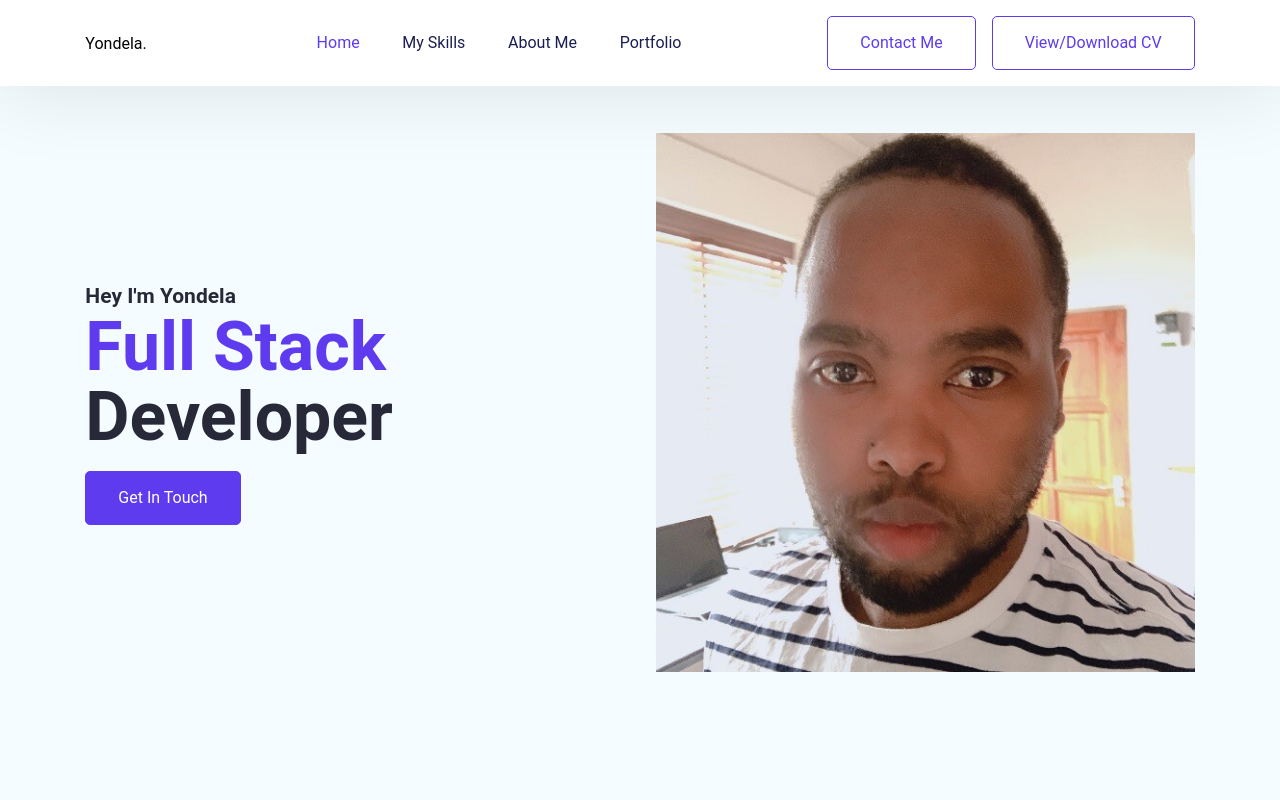
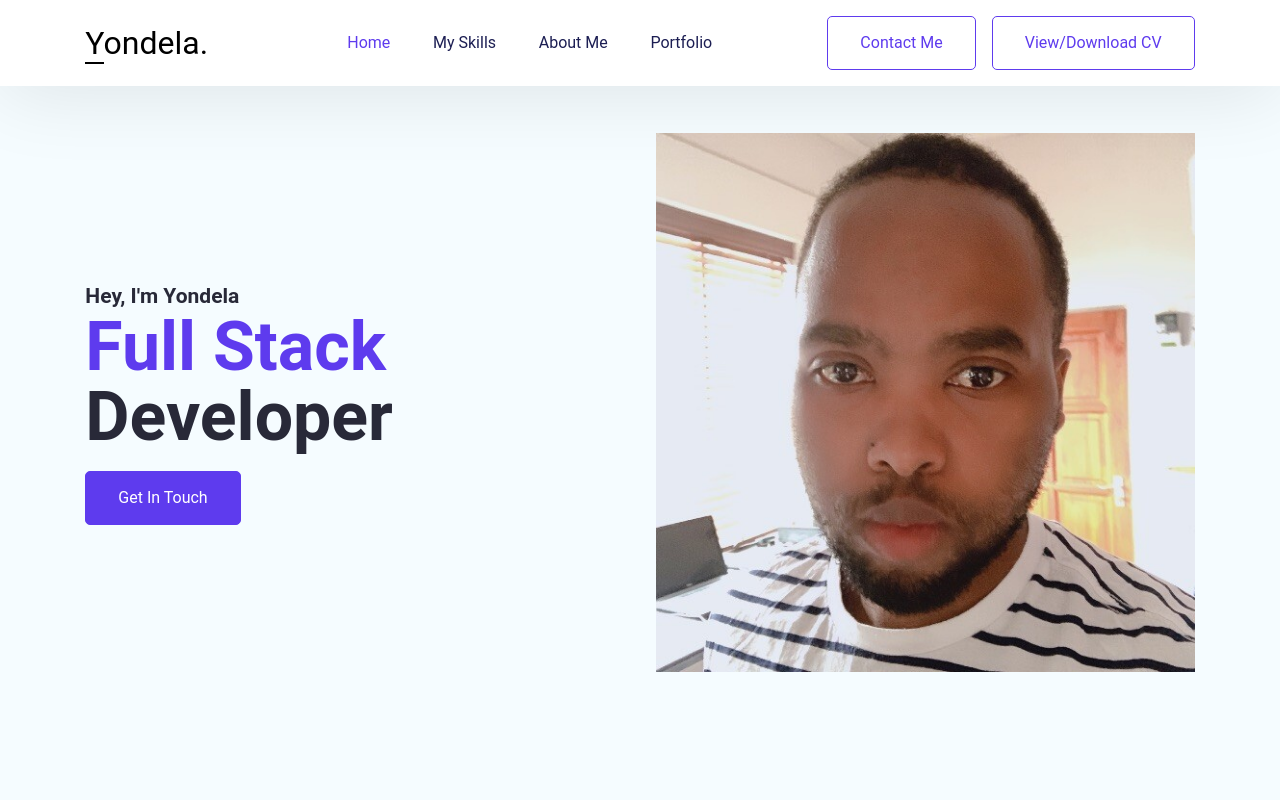
Before and after one commit to Sasayi08/yondela-portfolio, a React (Create React App) app: page / in a window 1280 px wide. Shown: the top 800 px of the page. Built offline with nearby package versions, Linux system fonts and the light colour scheme.

Commit message:
fixing images

```diff
--- a/src/App.css
+++ b/src/App.css
@@ -25,6 +25,15 @@ p {
   --black: #000000;
   --white: #ffffff;
 }
+
+.nameLogo {
+  font-size: 2rem;
+}
+
+.nameLogo span {
+  border-bottom:#000000 solid 2px;
+}
+
 .btn {
   font-family: "Roboto";
   display: inline-block;
--- a/src/data/index.json
+++ b/src/data/index.json
@@ -28,7 +28,7 @@
     "portfolio": [
       {
         "id": "1",
-        "src": "./img/Exalt15.png",
+        "src": "./img/Exalt15.PNG",
         "title": "Exalt15",
         "description": "This web app allows a person to request a maid. its a personal project and even though there are application like it, the idea is very original",
         "link": "View In Github",
@@ -36,7 +36,7 @@
       },
       {
         "id": "2",
-        "src": "./img/food-app.png",
+        "src": "./img/food-app.PNG",
         "title": "Calory intake calculator",
         "description": "This is an application I built pairing with a friend, using Kotlin in Android Studio, it fetches an API on foodninja.com to display total amount of calories you have consumed it is also original",
         "link": "View In Github",
@@ -44,7 +44,7 @@
       },
       {
         "id": "3",
-        "src": "./img/chatApp.png",
+        "src": "./img/chatApp.PNG",
         "title": "WeShare",
         "description": "This is a web application that I built with my group as an exercise, it's one of the prjects I'm proud of. We used Java and Javalin to fetch the API",
         "link": "View In Github",
--- a/src/pages/Home/AboutMe.jsx
+++ b/src/pages/Home/AboutMe.jsx
@@ -2,7 +2,7 @@ export default function AboutMe() {
     return (
       <section id="AboutMe" className="about--section">
         <div className="about--section--img">
-          <img src="./img/hackathon.png" alt="About Me" />
+          <img src="./img/hackathon.PNG" alt="About Me" />
         </div>
         <div className="hero--section--content--box about--section--box">
           <div className="hero--section--content">
--- a/src/pages/Home/HeroSection.jsx
+++ b/src/pages/Home/HeroSection.jsx
@@ -5,7 +5,7 @@ export default function HeroSection() {
         <section id="heroSection" className="hero--section">
             <div className="hero--section--content--box">
                 <div className="hero--section--conetent">
-                    <p className="section--title"> Hey I'm Yondela</p>
+                    <p className="section--title"> Hey, I'm Yondela</p>
                     <h1 className="hero--section--title">
                         <span className="hero--section--title--color">
                         Full Stack</span>{" "}
--- a/src/pages/Home/Navbar.jsx
+++ b/src/pages/Home/Navbar.jsx
@@ -38,7 +38,7 @@ function Navbar() {
       return (
         <nav className={`navbar ${navActive ? "active" : ""}`}>
           <div>
-            <p>Yondela.</p>
+            <p className="nameLogo"><span>Y</span>ondela.</p>
           </div>
           <a
             className={`nav__hamburger ${navActive ? "active" : ""}`}
```
